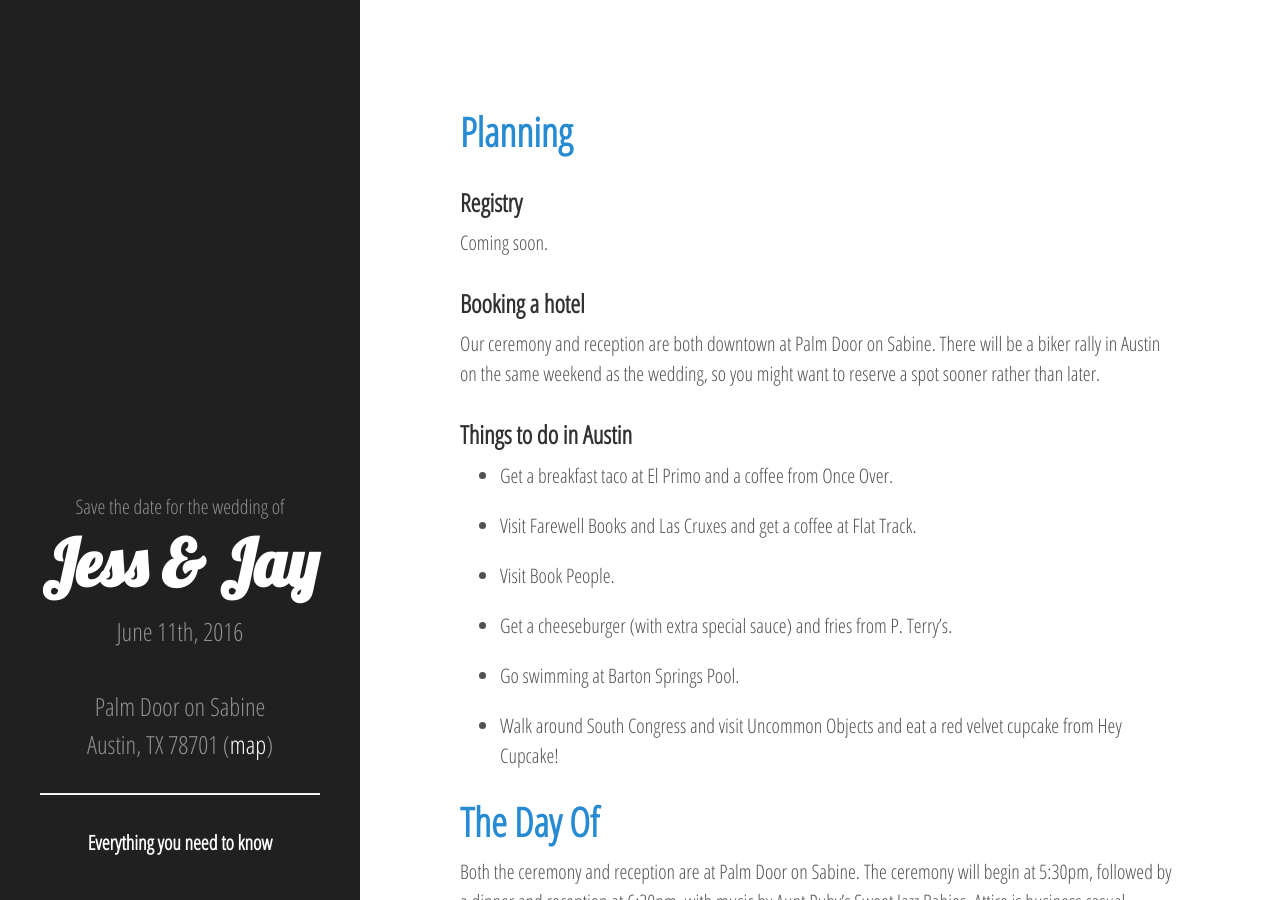
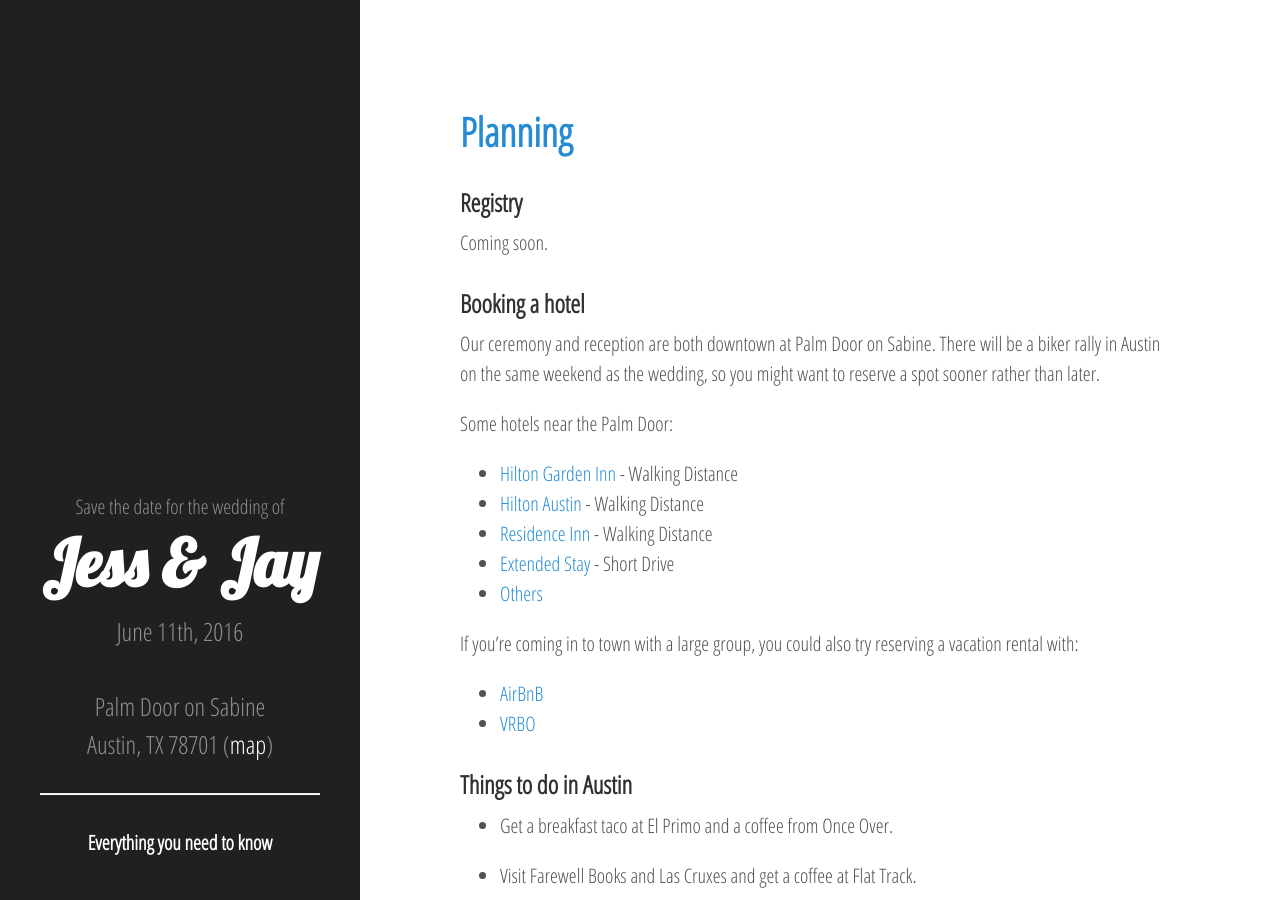
Before and after one commit to JessAndJay/JessAndJay.github.io, a Jekyll site: the page built from about.md, in a window 1280 px wide and 900 px high. Built offline with Jekyll 4.4.1, drawn with Linux system fonts in a browser that asks for light colours; Markdown is read by kramdown in place of the engine named in the settings.

Commit message:
Hotel listing

```diff
--- a/about.md
+++ b/about.md
@@ -12,6 +12,17 @@ Coming soon.
 ### Booking a hotel
 
 Our ceremony and reception are both downtown at Palm Door on Sabine. There will be a biker rally in Austin on the same weekend as the wedding, so you might want to reserve a spot sooner rather than later.
+
+Some hotels near the Palm Door:
+* [Hilton Garden Inn](http://hiltongardeninn3.hilton.com/en/hotels/texas/hilton-garden-inn-austin-downtown-convention-center-AUSGIGI/index.html) - Walking Distance
+* [Hilton Austin](http://www3.hilton.com/en/hotels/texas/hilton-austin-AUSCVHH/index.html) - Walking Distance
+* [Residence Inn](http://www.marriott.com/hotels/travel/ausrd-residence-inn-austin-downtown-convention-center/) - Walking Distance
+* [Extended Stay](http://www.extendedstayamerica.com/hotels/tx/austin/downtown-6th-st) - Short Drive
+* [Others](https://www.google.com/search?q=hotels+austin&oq=hotels+austin&aqs=chrome..69i57j0l5.1673j0j7&sourceid=chrome&es_sm=122&ie=UTF-8#q=hotels%20austin&rflfq=1&rlla=0&tbm=lcl&tbs=lf_hd:-1,lf_maxhp:275,lf_maxhpitems:100-125-150-275,lf_maxhpcur:USD,lf_msr:-1,lf_hc:-1,lf_ha:0,lf_haitems:1535,lf:1,lf_ui:6&hotel_dates=2016-06-10,2016-06-12&oll=30.260803708595187,-97.73944454896849&ospn=0.015179231641496926,0.018453598022460938&oz=16&fll=30.26449187755506,-97.73890810716551&fspn=0.015178661536637605,0.018453598022460938&fz=16&hotel_ds=1&qop=1&rlfi=hd:2016-06-10%2C2016-06-12;si:)
+
+If you're coming in to town with a large group, you could also try reserving a vacation rental with:
+* [AirBnB](https://www.airbnb.com/)
+* [VRBO](https://www.vrbo.com/?k_clickid=42f06145-05b5-4380-81c4-e3363c6ba257&gclid=Cj0KEQiArou2BRDcoN_c6NDI3oMBEiQANeix5sJ-Pt1xRu1mBgjqmNzg4RuQi7DUR1DBLFqDbPSy7DcaAqWy8P8HAQ)
 
 ### Things to do in Austin
 
```
